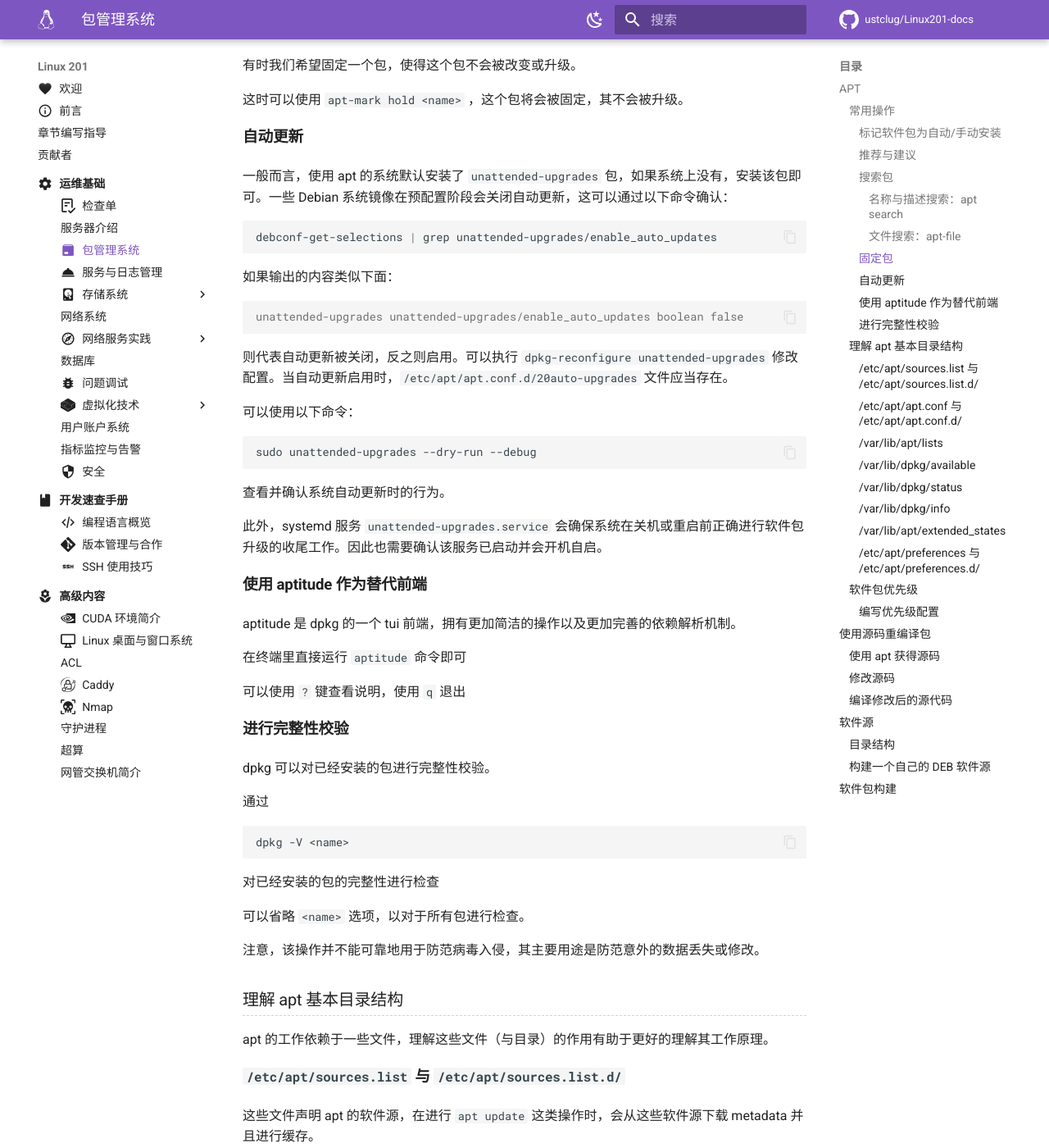
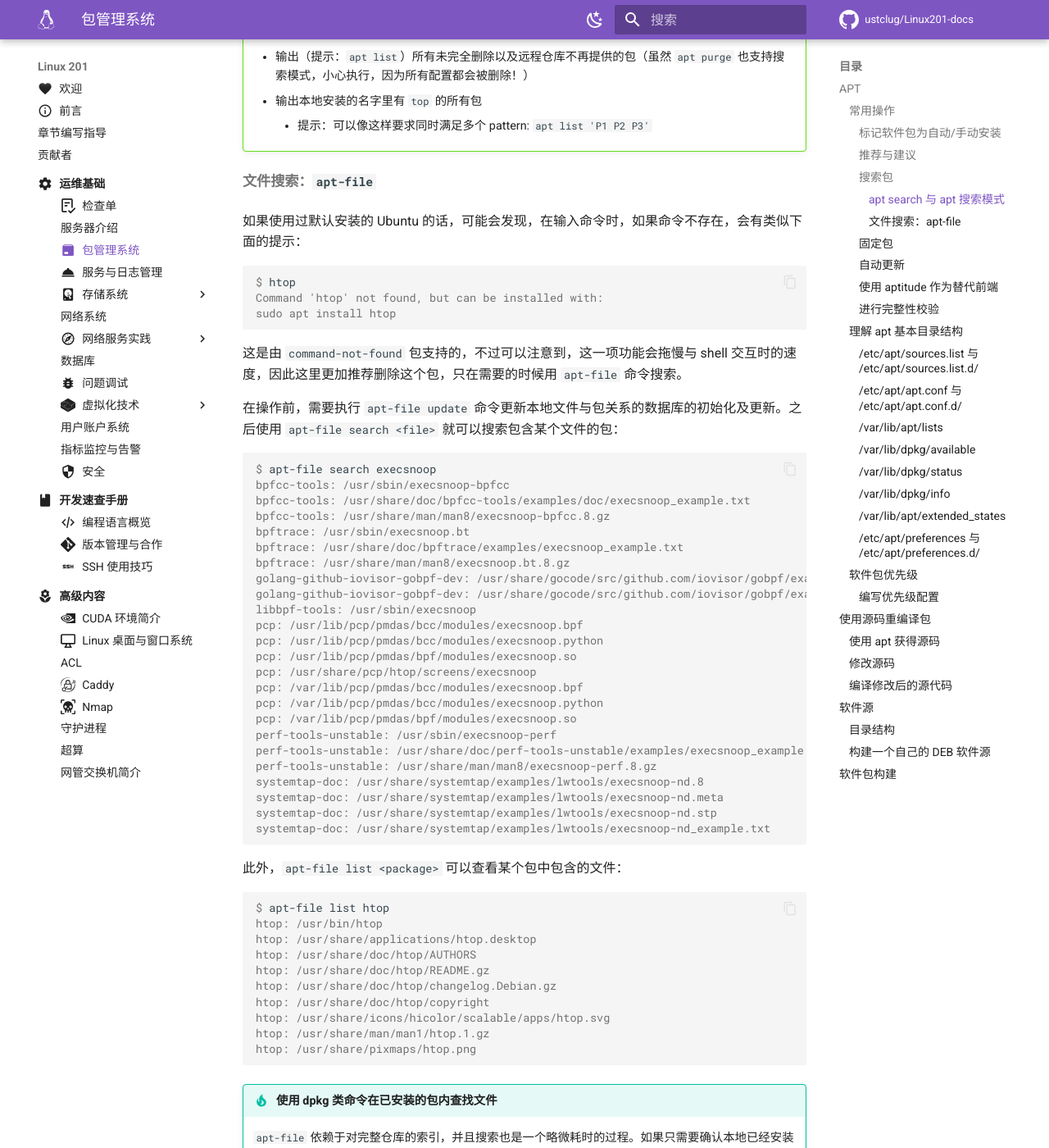
Before and after one commit to ustclug/Linux201-docs, an MkDocs documentation site: the page built from docs/ops/package.md, in a window 1280 px wide and 1400 px high, scrolled down 3815 px. Shown: the whole window at 82% size. Built offline with MkDocs 1.6.1 and Material for MkDocs 9.7.7, drawn with Linux system fonts in a browser that asks for light colours; comment, search, counter and statistics services are not loaded; some of the changed text lies outside the part shown.

Commit message:
ops/package: Refactor [2/?]

````diff
--- a/docs/ops/package.md
+++ b/docs/ops/package.md
@@ -103,52 +103,120 @@
 
 Debian 与 Ubuntu 均提供了网页端搜索软件包的服务：[Debian 软件包](https://packages.debian.org/)、[Ubuntu Packages Search](https://packages.ubuntu.com/)。不过，使用 apt 工具搜索来快得多。
 
-##### 名称与描述搜索：`apt search` {#apt-search}
+##### `apt search` 与 apt 搜索模式 {#apt-search-pattern}
 
-`apt search <name>` 可以进行包的查找。
+`apt search <name>` 会根据包名与描述进行包的查找，支持正则表达式：
 
-也可以通过使用一种特殊的语法（apt-patterns）来进行更具体的查找。
+```console
+$ apt search wayland
+Sorting... Done
+Full Text Search... Done
+bemenu/noble 0.6.15+dfsg-1build2 amd64
+  Dynamic menu inspired by dmenu
 
-比如你想寻找已经安装，并且名称包含 gcc 的软件，可以使用 `~i ~ngcc`，
-如果要求名称完全匹配，可以使用 `~i ?exact-name(gcc)`
+cage/noble 0.1.5+20240127-2build1 amd64
+  Kiosk compositor for Wayland
+（以下省略）
+$ apt search ^docker
+Sorting... Done
+Full Text Search... Done
+debocker/noble 0.2.5 all
+  docker-powered package builder for Debian
 
-以下是一些常见的 apt-patterns 单位
+docker-buildx/noble-updates 0.14.1-0ubuntu1~24.04.1 amd64
+  Docker CLI plugin for extended build capabilities with BuildKit
+（以下省略）
+```
 
-- `?and()` 也可以使用空格分隔若干个 apt-patterns 简写。
-- `?or()` 也可以使用 `|` 分隔若干个 apt-patterns 简写。
-- `?not()` 可以使用 `!` 进行简写。
-- `~g` 为需要被 autoremove 的已安装包。在进行 autoremove 之前建议进行一次检查。
-- `~i` 为已经安装的包。
-- `~U` 可以升级的包。
-- `~nREGEX` 包名称满足正则表达式的包。
+不过，有些时候这种搜索也不太符合需求，例如有些时候我们只想搜索包名等，此时可以使用 apt 搜索模式（search pattern）来进行更具体的查找。完整文档可以参考 [apt-patterns(7)][apt-patterns.7]。搜索模式不适用于 `apt search`，但适用于其他各类 apt 命令，例如 `apt list`、`apt show`、`apt remove` 等。
+
+以下是一些常见的 apt 搜索模式，句尾括号为更加繁琐的完整表示：
+
+- `~nREGEX` 包名称满足正则表达式的包（`?name(REGEX)`）。
+- `~c` 已经删除，但是仍然有配置残留的包，可以使用 `apt purge` 彻底删除（`?config-files`）。
+- `~i` 为已经安装的包（`?installed`）。
+- `~U` 可以升级的包（`?upgradable`）。
+- `~o` 远程已经不再存在的包，一般是在系统大版本更新后残留的旧包，或者是本地手动安装的包（`?obsolete`）。
+
+!!! question "搜索模式练习"
+
+    请尝试写出以下查询的搜索模式，并且在自己的环境中试一试：
+
+    - 输出（提示：`apt list`）所有未完全删除以及远程仓库不再提供的包（虽然 `apt purge` 也支持搜索模式，小心执行，因为所有配置都会被删除！）
+    - 输出本地安装的名字里有 `top` 的所有包
+        - 提示：可以像这样要求同时满足多个 pattern: `apt list 'P1 P2 P3'`
 
 ##### 文件搜索：`apt-file` {#apt-file}
 
-APT 家族中存在一个用于查找文件所属包的工具 `apt-file`
+如果使用过默认安装的 Ubuntu 的话，可能会发现，在输入命令时，如果命令不存在，会有类似下面的提示：
 
-使用 `apt-file update` 进行数据库的初始化及更新。
+```console
+$ htop
+Command 'htop' not found, but can be installed with:
+sudo apt install htop
+```
 
-使用 `apt-file search <file>` 进行搜索。
+这是由 `command-not-found` 包支持的，不过可以注意到，这一项功能会拖慢与 shell 交互时的速度，因此这里更加推荐删除这个包，只在需要的时候用 `apt-file` 命令搜索。
 
-可以使用 `dpkg -S <file>` 搜索所有**已安装**包中的文件。
+在操作前，需要执行 `apt-file update` 命令更新本地文件与包关系的数据库的初始化及更新。之后使用 `apt-file search <file>` 就可以搜索包含某个文件的包：
 
-反过来，想要查看一个包包含什么文件，可以使用 `apt-file list <name>`。
+```console
+$ apt-file search execsnoop
+bpfcc-tools: /usr/sbin/execsnoop-bpfcc
+bpfcc-tools: /usr/share/doc/bpfcc-tools/examples/doc/execsnoop_example.txt
+bpfcc-tools: /usr/share/man/man8/execsnoop-bpfcc.8.gz
+bpftrace: /usr/sbin/execsnoop.bt
+bpftrace: /usr/share/doc/bpftrace/examples/execsnoop_example.txt
+bpftrace: /usr/share/man/man8/execsnoop.bt.8.gz
+golang-github-iovisor-gobpf-dev: /usr/share/gocode/src/github.com/iovisor/gobpf/examples/bcc/execsnoop/execsnoop.go
+golang-github-iovisor-gobpf-dev: /usr/share/gocode/src/github.com/iovisor/gobpf/examples/bcc/execsnoop/output.go
+libbpf-tools: /usr/sbin/execsnoop
+pcp: /usr/lib/pcp/pmdas/bcc/modules/execsnoop.bpf
+pcp: /usr/lib/pcp/pmdas/bcc/modules/execsnoop.python
+pcp: /usr/lib/pcp/pmdas/bpf/modules/execsnoop.so
+pcp: /usr/share/pcp/htop/screens/execsnoop
+pcp: /var/lib/pcp/pmdas/bcc/modules/execsnoop.bpf
+pcp: /var/lib/pcp/pmdas/bcc/modules/execsnoop.python
+pcp: /var/lib/pcp/pmdas/bpf/modules/execsnoop.so
+perf-tools-unstable: /usr/sbin/execsnoop-perf
+perf-tools-unstable: /usr/share/doc/perf-tools-unstable/examples/execsnoop_example.txt
+perf-tools-unstable: /usr/share/man/man8/execsnoop-perf.8.gz
+systemtap-doc: /usr/share/systemtap/examples/lwtools/execsnoop-nd.8
+systemtap-doc: /usr/share/systemtap/examples/lwtools/execsnoop-nd.meta
+systemtap-doc: /usr/share/systemtap/examples/lwtools/execsnoop-nd.stp
+systemtap-doc: /usr/share/systemtap/examples/lwtools/execsnoop-nd_example.txt
+```
 
-使用 `dpkg-deb -c <name_version.deb>` 查看 .deb 中内容。
+此外，`apt-file list <package>` 可以查看某个包中包含的文件：
 
-也可以使用 `dpkg-query -L <name>` ，但是这只对已经安装的包生效。
+```console
+$ apt-file list htop
+htop: /usr/bin/htop
+htop: /usr/share/applications/htop.desktop
+htop: /usr/share/doc/htop/AUTHORS
+htop: /usr/share/doc/htop/README.gz
+htop: /usr/share/doc/htop/changelog.Debian.gz
+htop: /usr/share/doc/htop/copyright
+htop: /usr/share/icons/hicolor/scalable/apps/htop.svg
+htop: /usr/share/man/man1/htop.1.gz
+htop: /usr/share/pixmaps/htop.png
+```
 
-在使用了一个未安装的命令时，可以选择使用 `command-not-found`。
+!!! tip "使用 dpkg 类命令在**已安装的包**内查找文件"
 
-其安装方式十分简单，只需 `apt install command-not-found` 即可。
+    `apt-file` 依赖于对完整仓库的索引，并且搜索也是一个略微耗时的过程。如果只需要确认本地已经安装的包，以及已有的 deb 包文件中的文件情况，有更快的方法：
 
-#### 固定包
+    - `dpkg -S <file>` 可以查找所有已安装包中的文件。
+    - `dpkg-deb -c <name_version.deb>` 可以查看 `.deb` 文件中的内容。
+    - `dpkg-query -L <name>` 查看给定的安装了的包提供了哪些文件。
 
-有时我们希望固定一个包，使得这个包不会被改变或升级。
+#### 固定包 {#hold}
 
-这时可以使用 `apt-mark hold <name>` ，这个包将会被固定，其不会被升级。
+有时我们希望固定一个包，使得这个包不会被改变或升级：一个例子是，我们自行打包了某个有 bug 的包的修复版本，同时不希望系统自动升级到官方的版本。这时可以使用 `apt-mark hold <name>` 来标记这个包为固定的。
 
-#### 自动更新
+`apt-mark unhold` 可以取消固定，而 `apt-mark showhold` 可以查看所有被固定的包。
+
+#### 自动更新 {#unattended-upgrade}
 
 一般而言，使用 apt 的系统默认安装了 `unattended-upgrades` 包，如果系统上没有，安装该包即可。一些 Debian 系统镜像在预配置阶段会关闭自动更新，这可以通过以下命令确认：
 
@@ -170,7 +238,28 @@
 sudo unattended-upgrades --dry-run --debug
 ```
 
-查看并确认系统自动更新时的行为。
+查看并确认系统自动更新时的行为。默认情况下，自动更新只会操作 Debian 官方上游的包，用户自己设置的源不会被自动更新，这一点可以在 `/etc/apt/apt.conf.d/50unattended-upgrades` 文件中验证：
+
+```apt.conf
+// Automatically upgrade packages from these (origin:archive) pairs
+//
+// Note that in Ubuntu security updates may pull in new dependencies
+// from non-security sources (e.g. chromium). By allowing the release
+// pocket these get automatically pulled in.
+Unattended-Upgrade::Allowed-Origins {
+	"${distro_id}:${distro_codename}";
+	"${distro_id}:${distro_codename}-security";
+	// Extended Security Maintenance; doesn't necessarily exist for
+	// every release and this system may not have it installed, but if
+	// available, the policy for updates is such that unattended-upgrades
+	// should also install from here by default.
+	"${distro_id}ESMApps:${distro_codename}-apps-security";
+	"${distro_id}ESM:${distro_codename}-infra-security";
+//	"${distro_id}:${distro_codename}-updates";
+//	"${distro_id}:${distro_codename}-proposed";
+//	"${distro_id}:${distro_codename}-backports";
+};
+```
 
 此外，systemd 服务 `unattended-upgrades.service` 会确保系统在关机或重启前正确进行软件包升级的收尾工作。因此也需要确认该服务已启动并会开机自启。
 
````
Also changed, not shown: includes/man.md (+1 -0 lines).
